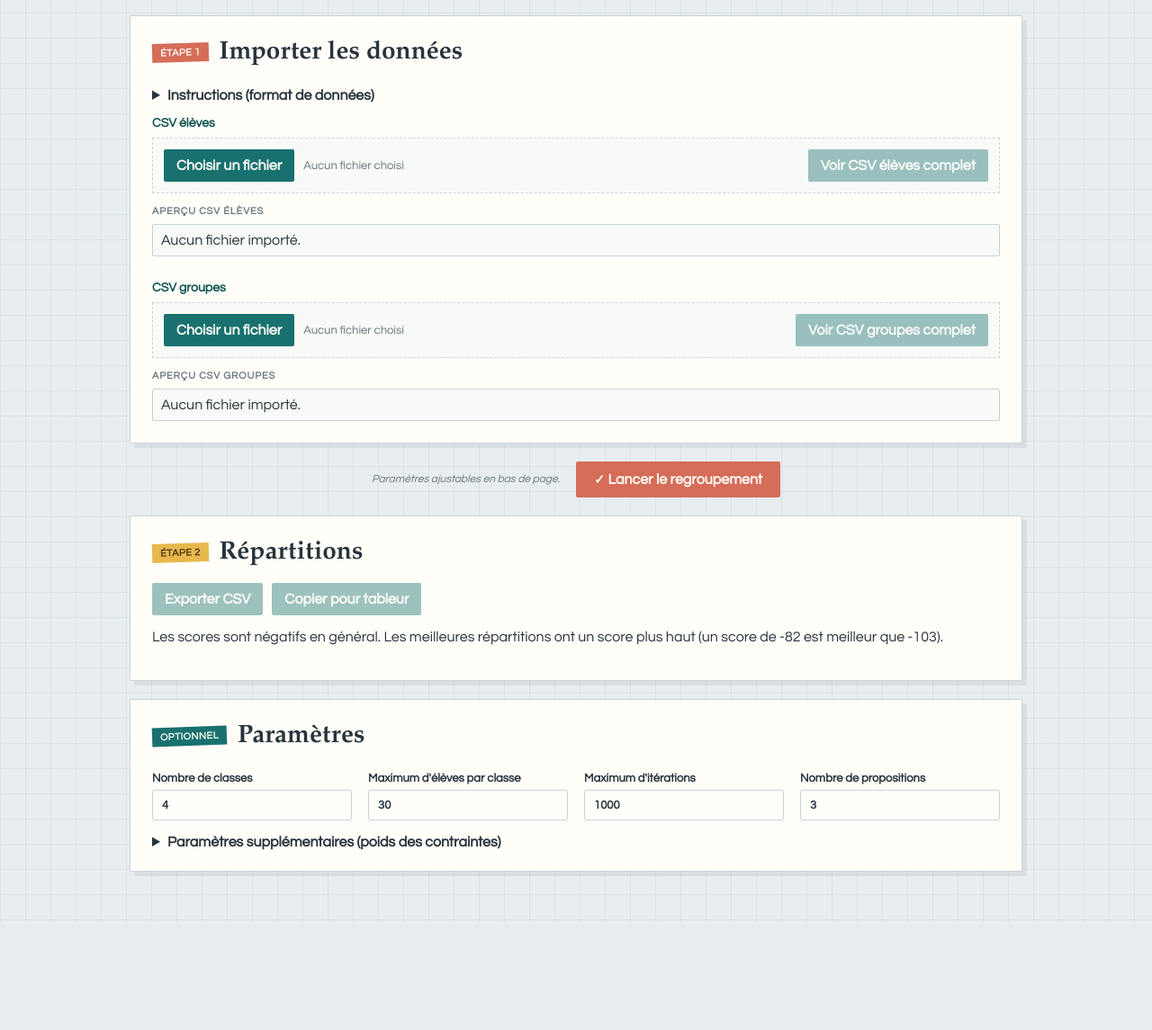
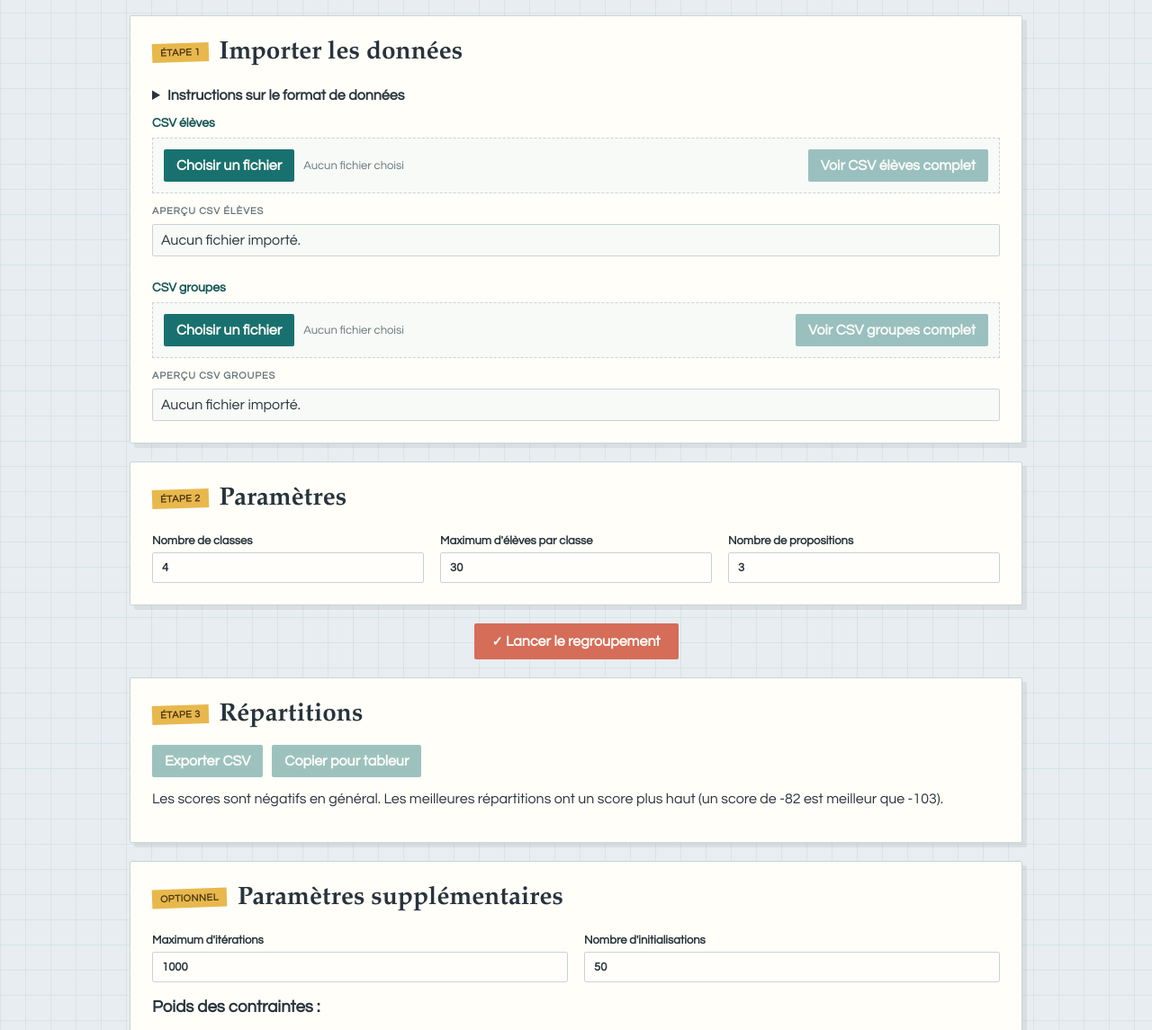
Before and after one commit to jucheval/fais-mes-classes, a website with bundled scripts: page index.html in a window 1280 px wide. Shown: the part 126-1271 px from the top of the page at 90% size. Before the commit the page ends 1151 px from the top, so only its background shows below. Built offline with nearby package versions, Linux system fonts and the light colour scheme.

Commit message:
refactor: add `numAttempts` parameter
also, UI is a bit modified

```diff
--- a/index.html
+++ b/index.html
@@ -27,11 +27,11 @@
 
     <section class="card import-card">
       <div class="tab-heading">
-        <span class="tab tab-coral">Étape 1</span>
+        <span class="tab tab-yellow">Étape 1</span>
         <h2>Importer les données</h2>
       </div>
       <details>
-        <summary><b>Instructions (format de données)</b></summary>
+        <summary><b>Instructions sur le format de données</b></summary>
         <p>Si vous rencontrez un problème, n'hésitez pas à <a id="contactLink"
             href="mailto:julien.chevallier1@univ-grenoble-alpes.fr?subject=Fais%20mes%20classes%20-%20feedback">nous
             contacter</a>.
@@ -120,15 +120,26 @@
       </div>
     </section>
 
+    <section class="card settings-card">
+      <div class="tab-heading">
+        <span class="tab tab-yellow">Étape 2</span>
+        <h2>Paramètres</h2>
+      </div>
+      <div class="grid">
+        <label>Nombre de classes <input id="numClasses" type="number" min="1" value="4" /></label>
+        <label>Maximum d'élèves par classe <input id="maxPerClass" type="number" min="1" value="30" /></label>
+        <label>Nombre de propositions <input id="numProposals" type="number" min="1" max="5" value="3" /></label>
+      </div>
+    </section>
+
     <div class="run-action">
-      <span class="action-note">Paramètres ajustables en bas de page.</span>
       <button id="runBtn" type="button"><span class="button-mark" aria-hidden="true">&#10003;</span> Lancer le
         regroupement</button>
     </div>
 
     <section class="card results-card">
       <div class="tab-heading">
-        <span class="tab tab-yellow">Étape 2</span>
+        <span class="tab tab-yellow">Étape 3</span>
         <h2>Répartitions</h2>
       </div>
       <div class="result-actions">
@@ -145,19 +156,14 @@
 
     <section class="card settings-card">
       <div class="tab-heading">
-        <span class="tab tab-teal">Optionnel</span>
-        <h2>Paramètres</h2>
+        <span class="tab tab-yellow">Optionnel</span>
+        <h2>Paramètres supplémentaires</h2>
       </div>
       <div class="grid">
-        <label>Nombre de classes <input id="numClasses" type="number" min="1" value="4" /></label>
-        <label>Maximum d'élèves par classe <input id="maxPerClass" type="number" min="1" value="30" /></label>
         <label>Maximum d'itérations <input id="maxIterations" type="number" min="100" value="1000" step="100" /></label>
-        <label>Nombre de propositions <input id="numProposals" type="number" min="1" max="3" value="3" /></label>
+        <label>Nombre d'initialisations <input id="numAttempts" type="number" min="10" value="50" step="10" /></label>
       </div>
-      <br>
-      <details>
-        <summary><b>Paramètres supplémentaires (poids des contraintes)</b></summary>
-        <br>
+      <h3>Poids des contraintes :</h3>
       <div class="grid">
         <label>Taille maximale d'une classe <input id="maxClassSizeWeight" type="number" min="0" value="50" /></label>
         <label>Équilibre des comportements (comp) <input id="behaviorBalanceWeight" type="number" min="0"
@@ -173,7 +179,6 @@
         <label>Bonus groupe dans une même classe <input id="groupCompleteBonusWeight" type="number" min="0"
             value="1" /></label>
       </div>
-      </details>
     </section>
 
   </main>
--- a/src/classifier.js
+++ b/src/classifier.js
@@ -624,7 +624,8 @@ function normalizeParams(input = {}) {
     defaultSansWeight: Number(input.defaultSansWeight ?? 3),
     isolationPenaltyWeight: Number(input.isolationPenaltyWeight ?? 2),
     groupCompleteBonusWeight: Number(input.groupCompleteBonusWeight ?? 1),
-    numProposals: Math.min(3, Math.max(1, Number(input.numProposals ?? 3))),
+    numProposals: Math.min(5, Math.max(1, Number(input.numProposals ?? 3))),
+    numAttempts: Math.max(10, Number(input.numAttempts ?? 50)),
   };
 }
 
@@ -638,7 +639,7 @@ export function classifyFromCsvTexts(studentsCsvText, groupsCsvText, userParams)
   const data = buildData(studentsResult.students, groups, studentsResult.repCols, studentsResult.appCols);
   const params = normalizeParams(userParams);
 
-  const attempts = Math.max(params.numProposals * 4, 8);
+  const attempts = params.numAttempts;
   const seen = new Set();
   const candidates = [];
 
--- a/src/main.js
+++ b/src/main.js
@@ -75,6 +75,7 @@ function getParams() {
     isolationPenaltyWeight: Number(document.getElementById('isolationPenaltyWeight').value),
     groupCompleteBonusWeight: Number(document.getElementById('groupCompleteBonusWeight').value),
     numProposals: Number(document.getElementById('numProposals').value),
+    numAttempts: Number(document.getElementById('numAttempts').value),
   };
 }
 
```
Lines whose indentation alone changed are shown as unchanged.
